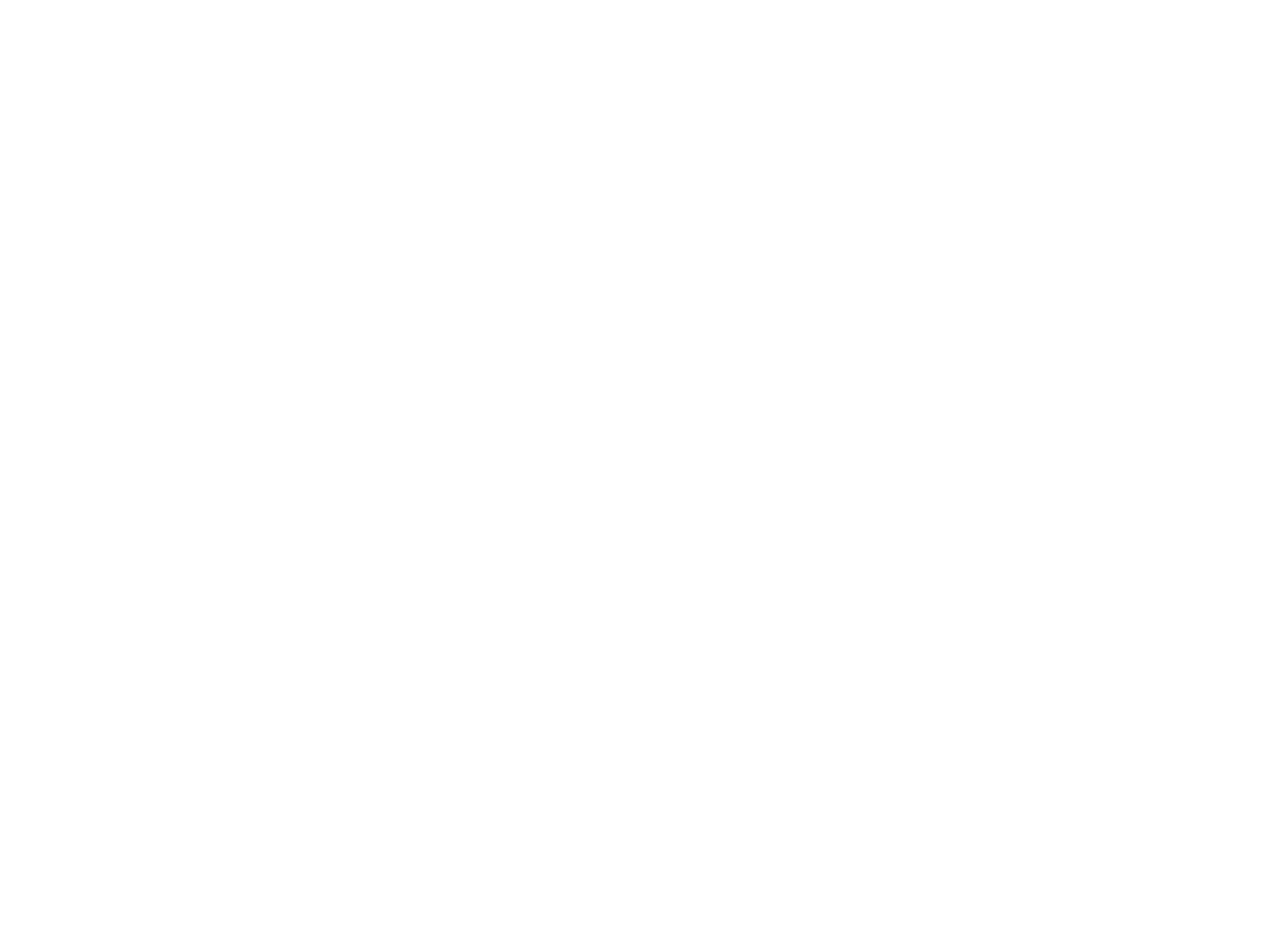
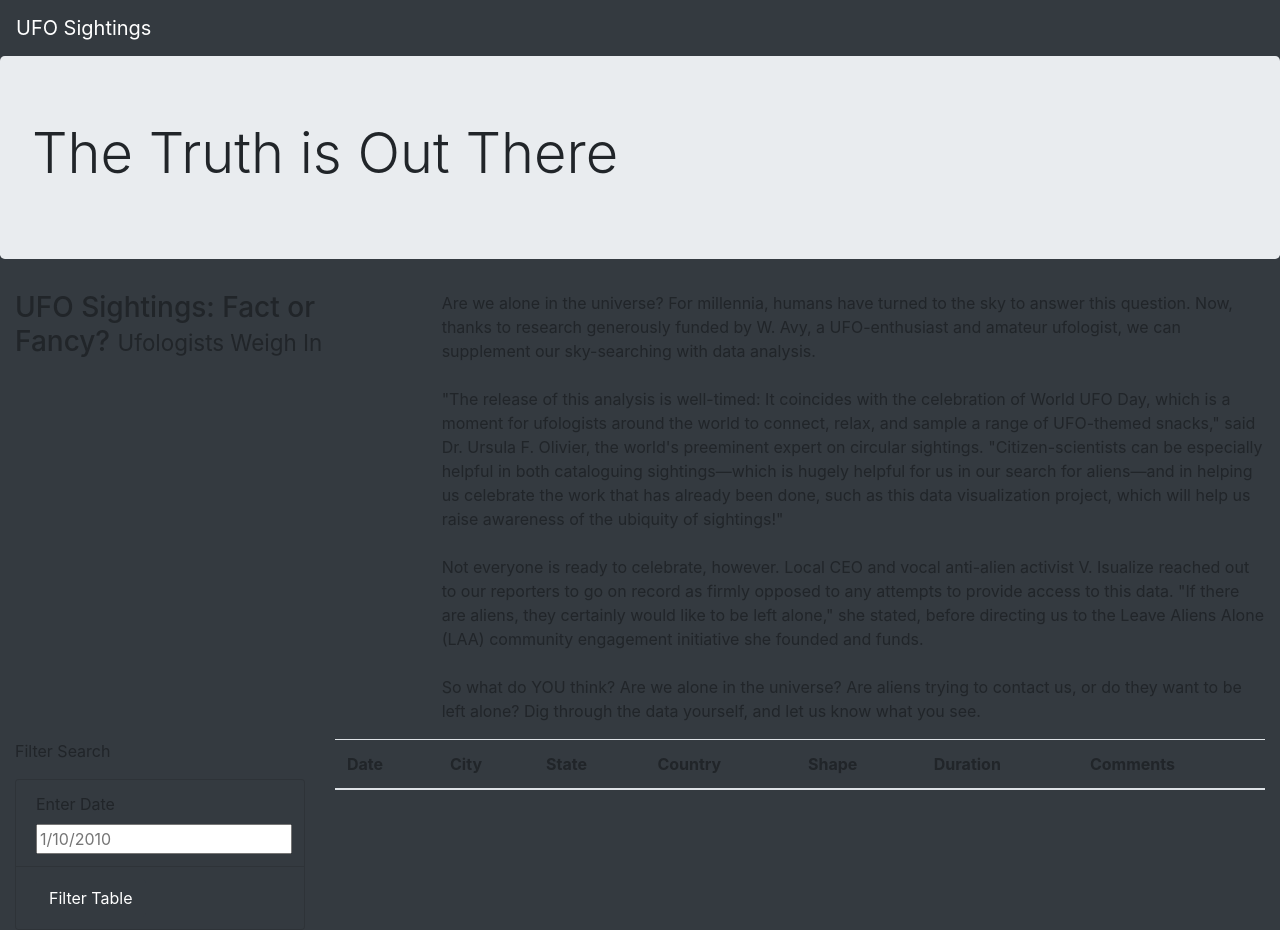
Before and after one commit to DONtheGREAT/UFOs, a plain HTML site: page index.html in a window 1280 px wide. Before the commit the page ends 800 px from the top, so only its background shows below. Drawn offline with nearby package versions, Linux system fonts and the light colour scheme.

Commit message:
webpage complete

```diff
--- a/index.html
+++ b/index.html
@@ -4,9 +4,105 @@
     <meta charset="UTF-8">
     <meta http-equiv="X-UA-Compatible" content="IE=edge">
     <meta name="viewport" content="width=device-width, initial-scale=1.0">
-    <title>Document</title>
+    <title>UFO Finder</title>
+    <link
+      rel="stylesheet"
+      href="https://maxcdn.bootstrapcdn.com/bootstrap/4.0.0/css/bootstrap.min.css"
+      integrity="sha384-Gn5384xqQ1aoWXA+058RXPxPg6fy4IWvTNh0E263XmFcJlSAwiGgFAW/dAiS6JXm"
+      crossorigin="anonymous"
+    />
+    <!-- reference the stye sheet you created in your folder-->
+    <link rel="stylesheet" href="static/css/style.css">
 </head>
-<body>
+<!--class creates dark background pulled from bootstrap-->
+<body class="bg-dark">
+    <div class="wrapper">
+        <nav class="navbar navbar-dark bg-dark navbar-expand-lg">
+            <!-- by linking to the homepage, index.html, we reset the webpage after a filter has been applied to the table-->
+            <!--homepage link is embedded into the navigation bar-->
+            <a class="navbar-brand" href="index.html">UFO Sightings</a>
+
+        </nav>
+
+    </div>
+    <!---------------------------------------------------->
+    <!--bootstrap will search the text embedded inside certain classes to indicate where to apply styling-->
+    <div class="jumbotron">
+        <h1 class="display-4">The Truth is Out There</h1>
+      </div>
+      <!--It creates a container for other elements.-->
+      <!--Element(s) inside the container will resize as needed to fully fit the width of the browser.-->
+    <div class="container-fluid">
+
+        <div class="row">
+            <!-- assign four columns to the article title and the remaining eight to the paragraph-->
+            <div class="col-md-4">
+                <h3>UFO Sightings: Fact or Fancy? <small>Ufologists Weigh In</small></h3>
+
+            </div>
+            <div class="col-md-8">
+                <p>
+                    Are we alone in the universe? For millennia, humans have turned to the sky to answer this question. Now, thanks to research generously funded by W. Avy, a UFO-enthusiast and amateur ufologist, we can supplement our sky-searching with data analysis.<br><br>"The release of this analysis is well-timed: It coincides with the celebration of World UFO Day, which is a moment for ufologists around the world to connect, relax, and sample a range of UFO-themed snacks," said Dr. Ursula F. Olivier, the world's preeminent expert on circular sightings. "Citizen-scientists can be especially helpful in both cataloguing sightings—which is hugely helpful for us in our search for aliens—and in helping us celebrate the work that has already been done, such as this data visualization project, which will help us raise awareness of the ubiquity of sightings!"<br><br>Not everyone is ready to celebrate, however. Local CEO and vocal anti-alien activist V. Isualize reached out to our reporters to go on record as firmly opposed to any attempts to provide access to this data. "If there are aliens, they certainly would like to be left alone," she stated, before directing us to the Leave Aliens Alone (LAA) community engagement initiative she founded and funds.<br><br>So what do YOU think? Are we alone in the universe? Are aliens trying to contact us, or do they want to be left alone? Dig through the data yourself, and let us know what you see.
+
+
+                  </p>
+            </div>
+        </div>
+    </div>
+    <!-------------------------------------------------->
+    <!--Container for the table and filter-->
+    <div class="container-fluid">
+        <div class="row">
+          <div class="col-md-3">
+            <form class="bg-dark">
+                <p>Filter Search</p>
+                <ul class="list-group bg-dark">
+
+                <li class="list-group-item bg-dark">
+                    <!--Input field for date that will be filtered.-->
+                    <label for="date">Enter Date</label>
+                    <!--The type="text" means that the code will look for text to be input.
+                        The placeholder is an example of a date to search, so users know both the location and the format to use when inputting a date.
+                        The id="datetime" is what our JavaScript code will look for when the button is clicked and the function is executed-->
+                    <input type="text" placeholder="1/10/2010" id="datetime" />
+                </li>
+                <li class="list-group-item bg-dark">
+                    <!-- filter button that js code will look for-->
+                    <!--the button class will cause bootstrap to add a style-->
+                    <button id="filter-btn" type="button" class="btn btn-dark">Filter Table</button>
+
+                </li>
+                </ul>
+              </form>
+
+          </div>
+          <div class="col-md-9">
+              <!--bootstrap styling-->
+            <table class="table table-striped">
+                <thead>
+                  <tr>
+                    <th>Date</th>
+                    <th>City</th>
+                    <th>State</th>
+                    <th>Country</th>
+                    <th>Shape</th>
+                    <th>Duration</th>
+                    <th>Comments</th>
+                  </tr>
+                </thead>
+                <tbody></tbody>
+              </table>
+
+          </div>
+        </div>
+            <!--When adding scripts, order matters. you cant render app.js before rendering the data.js that app.js pulls from-->
+            <!-- d3 needs to be rendered before app.js also-->
+            <script src="https://cdnjs.cloudflare.com/ajax/libs/d3/4.11.0/d3.js"></script>
+            <script src="static/js/data.js"></script>
+            <script src="static/js/app.js"></script>
+      </div>
+
+
 
 </body>
 </html>
```
